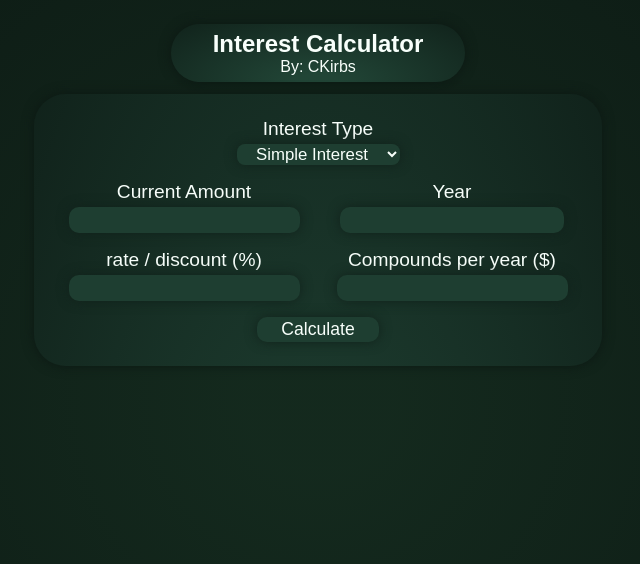
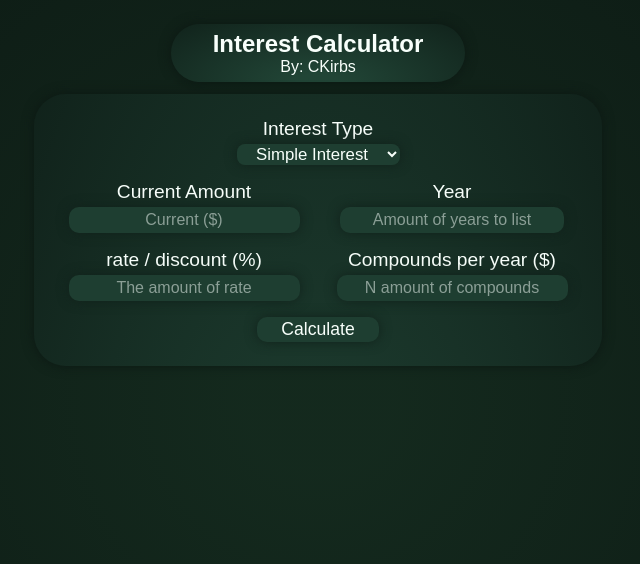
Before and after one commit to Skirbs/InterestCalculator, a React (Vite) app: page / in a window 1280 px wide. Shown: the top 564 px of the page, without its empty margins (322-962 px from the left). Built offline with nearby package versions, Linux system fonts and the light colour scheme; a web font is replaced by a local one.

Commit message:
Updated Form Component

```diff
--- a/src/components/InterestForm/InterestForm.jsx
+++ b/src/components/InterestForm/InterestForm.jsx
@@ -14,7 +14,14 @@ const InterestForm = () => {
       <ul className={style["values-ul"]}>
         <li className={`${style["value"]} flex-column`}>
           <label htmlFor="current-amount">Current Amount</label>
-          <input type="number" min="0" id="current-amount" className="shadow-outline" />
+          <input
+            type="number"
+            min="0"
+            id="current-amount"
+            placeholder="Current ($)"
+            className="shadow-outline"
+            required
+          />
         </li>
         <li className={`${style["value"]} flex-column`}>
           <label htmlFor="max-year">Year</label>
@@ -24,17 +31,33 @@ const InterestForm = () => {
             min="0"
             max="125"
             id="max-year"
+            placeholder="Amount of years to list"
             className="shadow-outline"
+            required
           />
         </li>
         <li className={`${style["value"]} flex-column`}>
           <label htmlFor="rate">rate / discount (%)</label>
           {/* create condition where if discount its says "discount" */}
-          <input type="number" min="0" id="rate" className="shadow-outline" />
+          <input
+            type="number"
+            min="0"
+            id="rate"
+            placeholder="The amount of rate"
+            className="shadow-outline"
+            required
+          />
         </li>
         <li className={`${style["value"]} flex-column `}>
           <label htmlFor="compound-per-year">Compounds per year ($)</label>
-          <input type="number" min="0" id="compound-per-year" className="shadow-outline" />
+          <input
+            type="number"
+            min="0"
+            id="compound-per-year"
+            placeholder="N amount of compounds"
+            className="shadow-outline"
+            required
+          />
         </li>
       </ul>
 
--- a/src/components/InterestForm/InterestForm.module.css
+++ b/src/components/InterestForm/InterestForm.module.css
@@ -62,6 +62,11 @@
   caret-color: var(--primary-25);
 }
 
+.value input::placeholder {
+  color: var(--font);
+  opacity: 0.5;
+}
+
 .form button {
   --shadow-color: var(--primary-10);
   background-color: var(--primary-18);
@@ -76,3 +81,14 @@
 .form button:active {
   opacity: 0.8;
 }
+
+.form input::-webkit-outer-spin-button,
+.form input::-webkit-inner-spin-button {
+  -webkit-appearance: none;
+  margin: 0;
+}
+
+.form input[type="number"] {
+  appearance: textfield;
+  -moz-appearance: textfield;
+}
```
